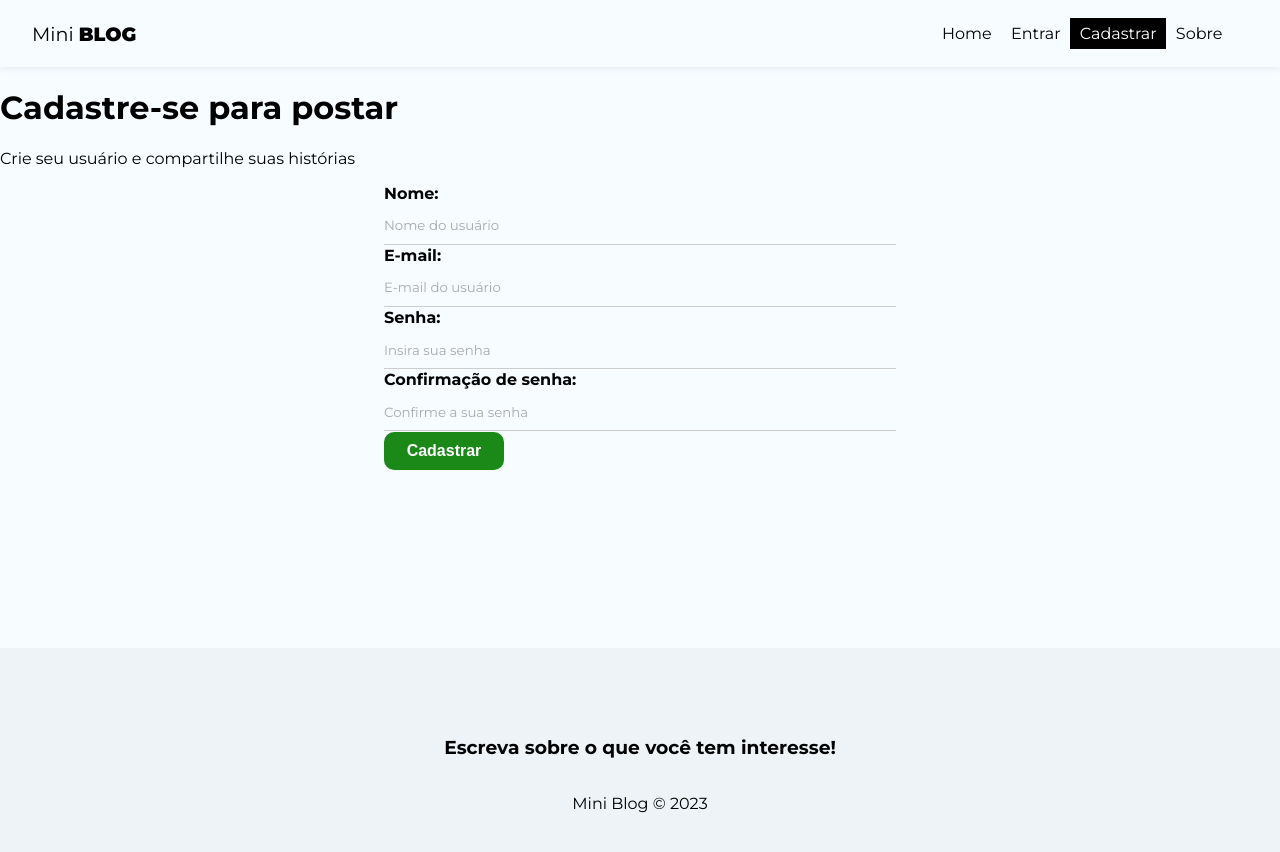
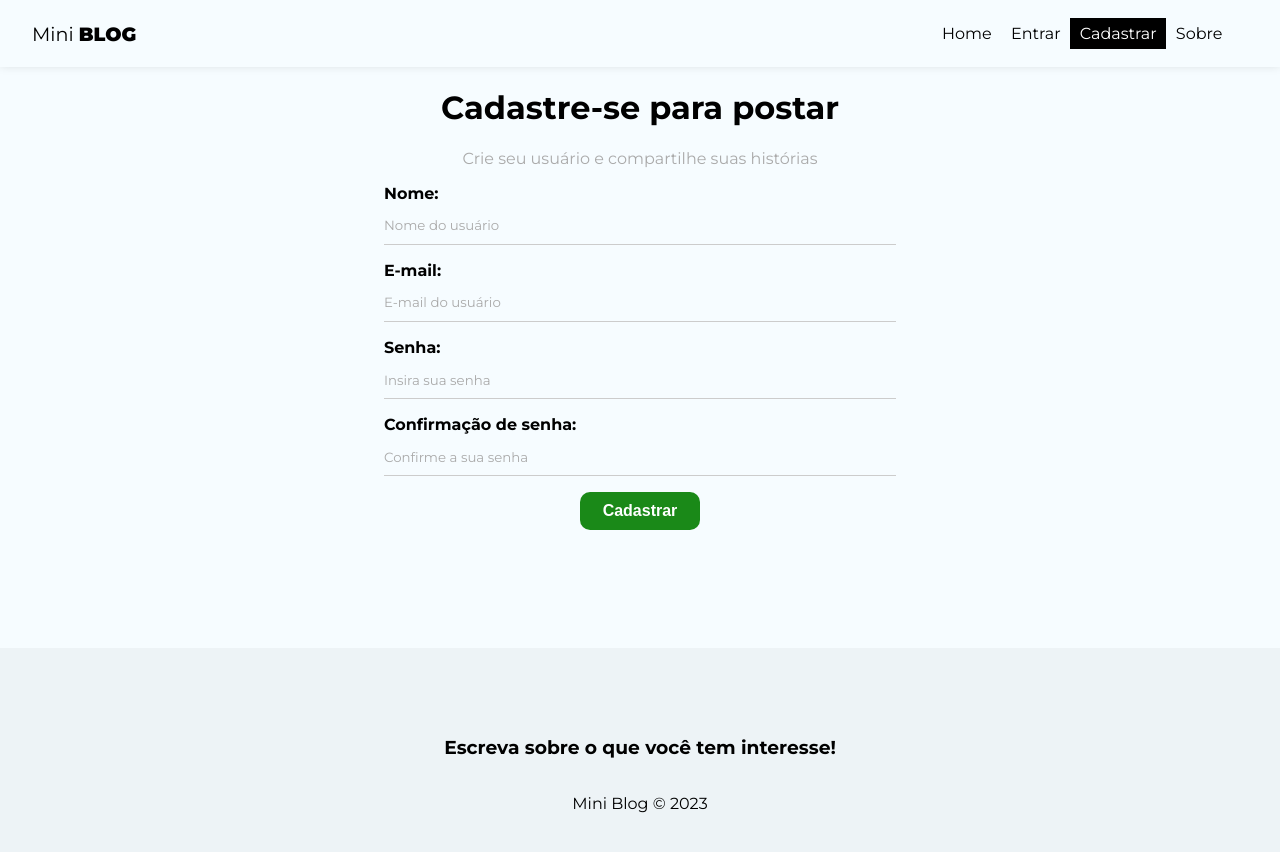
Before and after one commit to joaogui20/mini-blog, a React (Create React App) app: page /register in a window 1280 px wide. Shown: the top 852 px of the page. Built offline with nearby package versions, Linux system fonts and the light colour scheme.

Commit message:
States do form de cadastro

```diff
--- a/src/index.css
+++ b/src/index.css
@@ -42,7 +42,7 @@
 label {
   display: flex;
   flex-direction: column;
-  margin-bottom: 1px;
+  margin-bottom: 1em;
 }
 
 label span {
--- a/src/pages/Register/Register.js
+++ b/src/pages/Register/Register.js
@@ -3,28 +3,54 @@
 import { useState, useEffect } from "react"
 
 const Register = () => {
+  const [displayName, setDisplayName] = useState("")
+  const [email, setEmail] = useState("")
+  const [password, setPassword] = useState("")
+  const [confirmPassword, setConfirmPassword] = useState("")
+  const [error, setError] = useState("")
+
+  const hanldeSubmit = (e) => {
+    e.preventDefault()
+
+    setError("")
+
+    const user = {
+      displayName,
+      email,
+      password
+    }
+
+    if (password !== confirmPassword) {
+      setError("As senhas precisam ser iguais!")
+      return
+    }
+
+    console.log(error)
+  }
+
   return (
-    <div>
+    <div className={styles.register}>
         <h1>Cadastre-se para postar</h1>
         <p>Crie seu usuário e compartilhe suas histórias</p>
-        <form>
+        <form onSubmit={hanldeSubmit}>
           <label>
             <span>Nome:</span>
-            <input type="text" name="displayName" required placeholder="Nome do usuário" />
+            <input type="text" name="displayName" required placeholder="Nome do usuário" value={displayName} onChange={(e) => setDisplayName(e.target.value)} />
           </label>
           <label>
             <span>E-mail:</span>
-            <input type="email" name="email" required placeholder="E-mail do usuário" />
+            <input type="email" name="email" required placeholder="E-mail do usuário" value={email} onChange={(e) => setEmail(e.target.value)} />
           </label>
           <label>
             <span>Senha:</span>
-            <input type="password" name="password" required placeholder="Insira sua senha" />
+            <input type="password" name="password" required placeholder="Insira sua senha" value={password} onChange={(e) => setPassword(e.target.value)} />
           </label>
           <label>
             <span>Confirmação de senha:</span>
-            <input type="password" name="confirmPassword" required placeholder="Confirme a sua senha" />
+            <input type="password" name="confirmPassword" required placeholder="Confirme a sua senha" value={confirmPassword} onChange={(e) => setConfirmPassword(e.target.value)} />
           </label>
           <button className="btn">Cadastrar</button>
+          {error && <p className="error">{error}</p>}
         </form>
     </div>
   )
```
